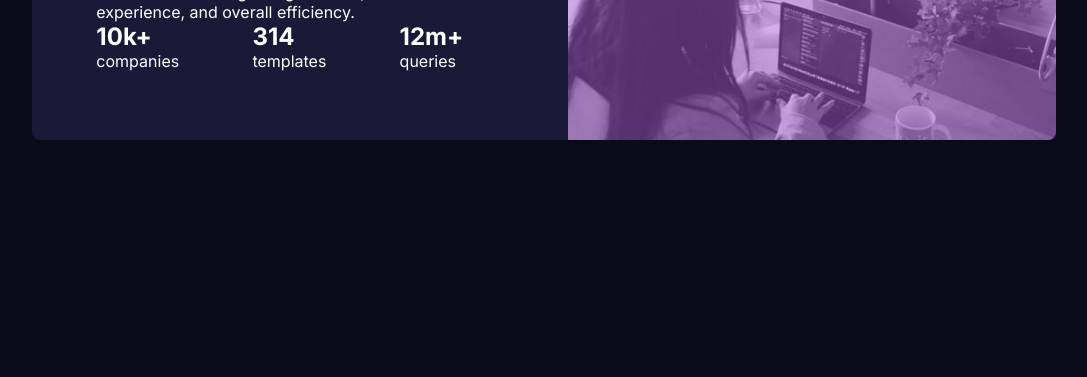
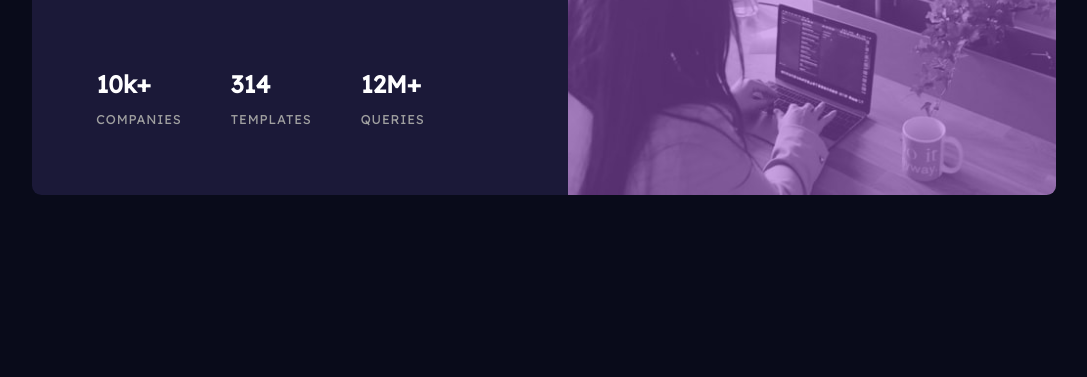
Before and after one commit to alexandregabriel/stats-preview-card-component, a plain HTML site: page index.html in a window 1280 px wide. Shown: the part 423-800 px from the top of the page, without its empty margins (96-1183 px from the left). Drawn offline with Linux system fonts and the light colour scheme.

Commit message:
Completed desktop version

```diff
--- a/index.html
+++ b/index.html
@@ -38,7 +38,7 @@
       </div>
 
       <div class="proof_item">
-        <h2>12m+</h2>
+        <h2 class="text-up">12m+</h2>
         <p>queries</p>
       </div>
 
--- a/style.css
+++ b/style.css
@@ -10,7 +10,8 @@
   --main-background: hsl(233, 47%, 7%);
   --card-background: hsl(244, 38%, 16%);
   --accent: hsl(277, 64%, 61%);
-  --accent-overlay: hsla(277, 64%, 61%, 50%)
+  --accent-overlay: hsla(277, 64%, 61%, 50%);
+  --paragraph-color: rgb(160, 160, 160);
 }
 
 *{
@@ -37,6 +38,13 @@ body {
 
 }
 
+p {
+  color: var(--paragraph-color);
+  font-weight: 400;
+  font-size: 0.9375rem;
+  line-height: 1.5rem;
+}
+
 .container {
   background-color: var(--card-background);
   display: grid;
@@ -44,7 +52,7 @@ body {
   grid-template-areas:
     'content header';
   width: 80vw;
-  border-radius: 0.5rem;
+  border-radius: 0.6rem;
   overflow: hidden;
 
 }
@@ -67,8 +75,11 @@ body {
 }
 
 .content {
+  display: flex;
+  flex-direction: column;
+  gap: 1.5rem;
   grid-area: content;
-  padding: 13% 12%;
+  padding: 12% 20% 12% 12%;
 }
 
 .accent {
@@ -76,8 +87,26 @@ body {
 }
 
 .proof {
+  font-family: 'Lexend Deca', sans-serif;
   display: flex;
   justify-content: space-between;
-  width: 90%
+  padding-top: 3rem;
+  width: 90%;
+
 
 }
+
+.text-up {
+  text-transform: uppercase;
+}
+
+.proof h2 {
+  padding-bottom: 0.5rem;
+}
+
+.proof p {
+  font-size: 0.8rem;
+  text-transform: uppercase;
+  font-weight: 500;
+  letter-spacing: 0.05rem
+}
```
